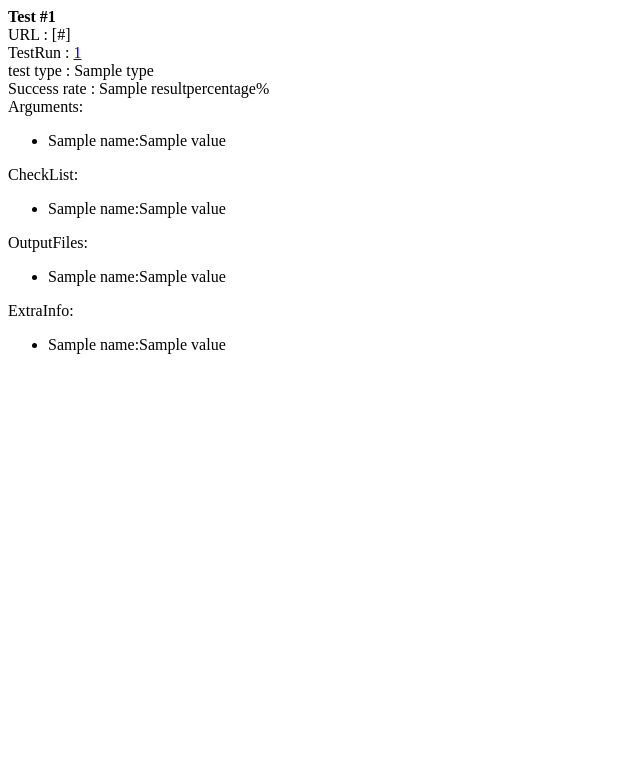
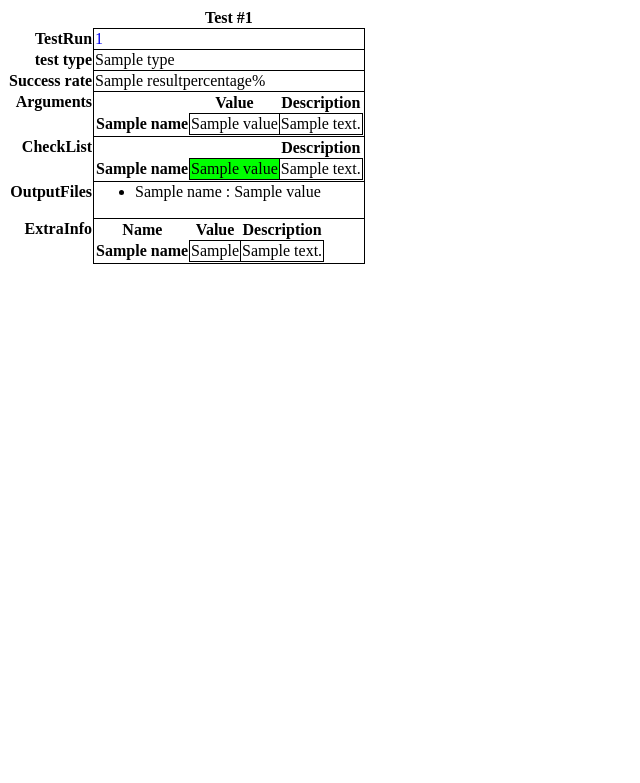
Before and after one commit to fthiery/gst-qa-system, a Python web app: template web/templates/insanity/test_summary.html in a window 1280 px wide. Shown: the top 783 px of the page, without its empty margins (0-640 px from the left). Run offline with Jinja, Linux system fonts and the light colour scheme; the template is opened without the code that fills it: most values are stand-ins (such as "Sample title", 1, 10 or a date in 2020).

Commit message:
web: cleanup test_summary

```diff
--- a/web/templates/insanity/test_summary.html
+++ b/web/templates/insanity/test_summary.html
@@ -1,56 +1,169 @@
-<b>Test #{{ test.id }}</b><br>
-URL : [{{test.get_absolute_url}}]<br>
-TestRun : <a href={{test.testrunid.get_absolute_url}}>{{test.testrunid}}</a> <br>
-test type : {{test.type.type}} <br>
-Success rate : {{test.resultpercentage}}% <br>
+<style type="text/css">
+<!--
+    /* The rest are ordinary style properties */
+    table {
+        border-collapse: collapse;
+    }
+    thead td, thead th {
+        font-size: 90%%;
+        line-height: 1.15em;
+	margin: .5em 0 0 .5em;
+	vertical-align: bottom;
+    }
+    th.side {
+	vertical-align: text-top;
+	text-align: right;
+	border: 5pt;
+    }
+    td {
+        border: 1px solid black;
+	vertical-align: top;
+    }
+    td.first-in-round {
+        border-left: 2px solid black;
+    }
+    td.last-in-round {
+        border-right: 2px solid black;
+    }
+    td.result-ERROR {
+         background: #FF0000;
+    }
+    td.result-FAIL {
+         background: #FF0000;
+    }
+    td.result-skipped {
+         background: #FFF650;
+    }
+    td.result-excluded * {
+         color: #00FF00;
+    }
+    td.result-excluded {
+         background: #00FF00;
+    }
+    td.result-OK {
+         background: #00FF00;
+    }
+    table a {
+         text-decoration: none;
+    }
+    table.inside {
+	padding: 0;
+	border: 0px;
+    }
+    table.summary, table.summary td {
+         border: none;
+    }
+    table.summary td {
+         padding: 0ex 1ex;
+    }
+-->
+</STYLE>
+<table>
+<tr><th></th><th>Test #{{ test.id }}</th></tr>
+<tr>
+  <th class="side">TestRun</th>
+  <td><a href={{test.testrunid.get_absolute_url}}>{{test.testrunid}}</a></td>
+</tr>
+
+<tr>
+  <th class="side">test type</th>
+  <td>{{test.type.type}}</td>
+</tr>
+
+<tr>
+  <th class="side">Success rate</th>
+  <td>{{test.resultpercentage}}%</td>
+<tr>
 
 {% if test.is_scenario %}
-Test is a Scenario.<br>
 {% if test.subtest.count %}
-Subtests:
-<ul>
+<tr>
+  <th class="side">Subtests</th>
+  <td>
     {% for subtest in test.subtest.all %}
-      <li>Test <a href={{subtest.testid.get_absolute_url}}>#{{ subtest.testid.id }}</a> Success:{{subtest.testid.resultpercentage}}%</li>
+    Test <a href={{subtest.testid.get_absolute_url}}>#{{ subtest.testid.id }}</a> Success:{{subtest.testid.resultpercentage}}%<br>
     {% endfor %}
-</ul>
+  </td>
+</tr>
 {% endif %}{% endif %}
 
 {% if test.is_subtest %}
-Container: <a href={{test.parent.scenarioid.get_absolute_url}}>{{ test.parent.scenarioid.id }}</a><br>
+<tr>
+  <th class="side">Container</th>
+  <td>Scenario #<a href={{test.parent.scenarioid.get_absolute_url}}>{{ test.parent.scenarioid.id }}</a></td>
+</tr>
 {% endif %}
 
 {% if test.arguments.count %}
-Arguments:
-<ul>
+<tr>
+  <th class="side">Arguments</th>
+  <td>
+    <table width="100%" class="inside">
+      <tr><th/><th>Value</th><th>Description</th></tr>
       {% for arg in test.arguments.all %}
-  <li>{{arg.name.name}}:{{arg.value}}</li>
+      <tr>
+	<th class="side">{{arg.name.name}}</th>
+	<td>{{arg.value}}</td>
+	<td>{{arg.name.description}}</td>
+      </tr>
       {% endfor %}
-</ul>
+    </table>
     {% endif %}
+  </td>
+</tr>
 
 {% if test.checklist.count %}
-CheckList:
-<ul>
+<tr>
+  <th class="side">CheckList</th>
+  <td>
+    <table width="100%" class="inside">
+      <tr><th/><th/><th>Description</th></tr>
       {% for check in test.checklist.all %}
-  <li>{{check.name.name}}:{{check.value}}</li>
+      <tr>
+      <th class="side">{{check.name.name}}</th>
+      <td class="{%if check.value %}result-OK{% else %}result-FAIL{% endif %}">
+	{{check.value}}
+      </td>
+      <td>{{check.name.description}}</td>
+      </tr>
       {% endfor %}
-</ul>
+    </table>
+  </td>
+</tr>
 {% endif %}
 
 {% if test.outputfiles.count %}
-OutputFiles:
+<tr>
+  <th class="side">OutputFiles</th>
+  <td>
     <ul>
       {% for outf in test.outputfiles.all %}
-  <li>{{outf.name.name}}:{{outf.value}}</li>
+      <li>{{outf.name.name}} : {{outf.value}}</li>
       {% endfor %}
     </ul>
+  </td>
+</tr>
 {% endif %}
 
 {% if test.extrainfo.count %}
-ExtraInfo:
-<ul>
+<tr>
+  <th class="side">ExtraInfo</th>
+  <td>
+    <table class="inside">
+      <tr>
+	<th>Name</th>
+	<th>Value</th>
+	<th>Description</th>
+      </tr>
       {% for extra in test.extrainfo.all %}
-  <li>{{extra.name.name}}:{{extra.value}}</il>
+      <tr>
+	<th class="side">{{extra.name.name}}</th>
+	<td>{{extra.html_repr|safe}}</td>
+	<td>{{extra.name.description}}</td>
+      </tr>
       {% endfor %}
-</ul>
+    </table>
     {% endif %}
+  </td>
+</tr>
+</table>
```
Also changed, not shown: web/insanity/models.py (+55 -1 lines). Lines whose indentation alone changed are shown as unchanged.
